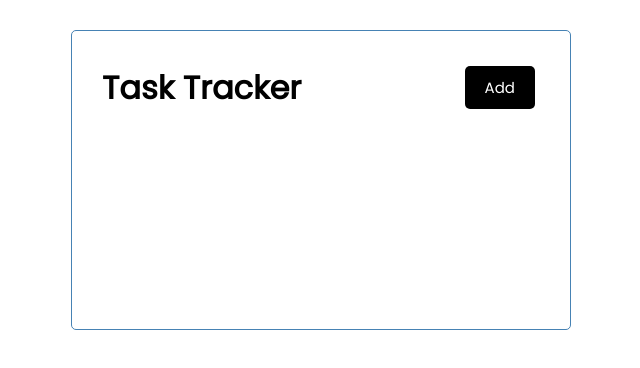
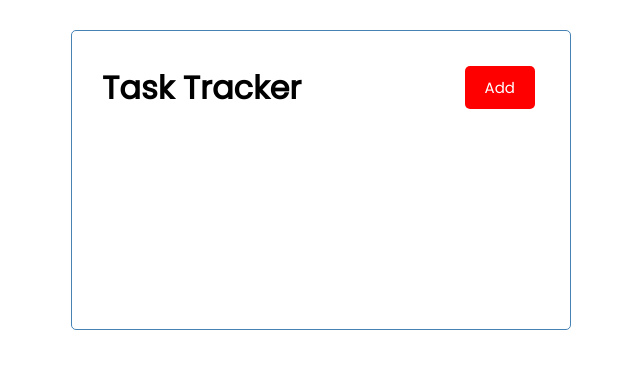
Before and after one commit to nagaita/react-task-tracker, a React (Create React App) app in the folder react-task-tracker/: page / in a window 1280 px wide. Shown: the top 368 px of the page, without its empty margins (319-959 px from the left). Built offline with nearby package versions, Linux system fonts and the light colour scheme.

Commit message:
button styling

```diff
--- a/react-task-tracker/src/components/Button.tsx
+++ b/react-task-tracker/src/components/Button.tsx
@@ -1,8 +1,15 @@
 import React from 'react'
 
-const Button = () => {
+type Props = {
+    color: string,
+    text: string
+}
+
+const Button: React.FC<Props> = ({ color, text }) => {
     return (
-        <button className='btn'>Add</button>
+        <button style={{ backgroundColor: color }} className='btn'>
+            {text}
+        </button>
     )
 }
 
--- a/react-task-tracker/src/components/Header.tsx
+++ b/react-task-tracker/src/components/Header.tsx
@@ -9,7 +9,7 @@ const Header: React.FC<Props> = ({ title }) => {
     return (
         <header className='header'>
             <h1 >{title}</h1>
-            <Button />
+            <Button color='red' text='Add' />
         </header>
     )
 }
```
